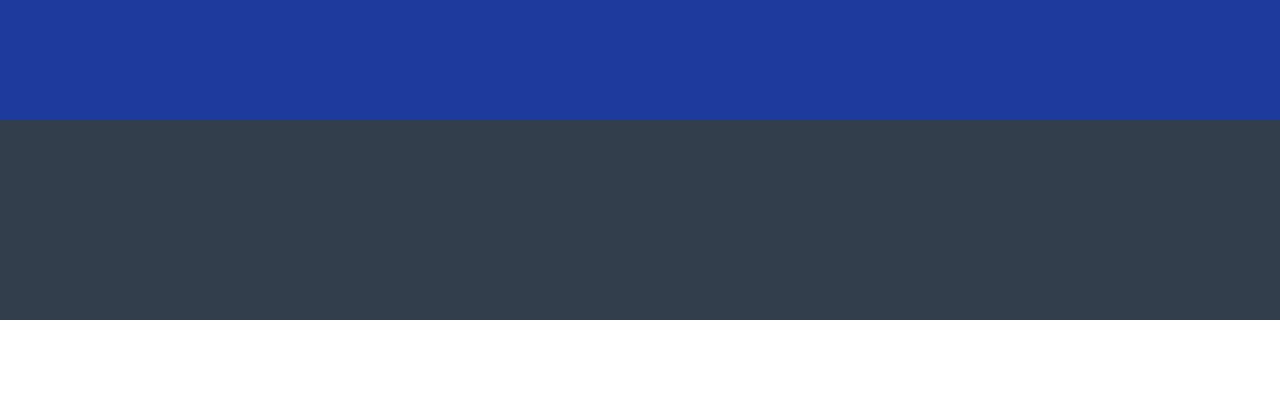
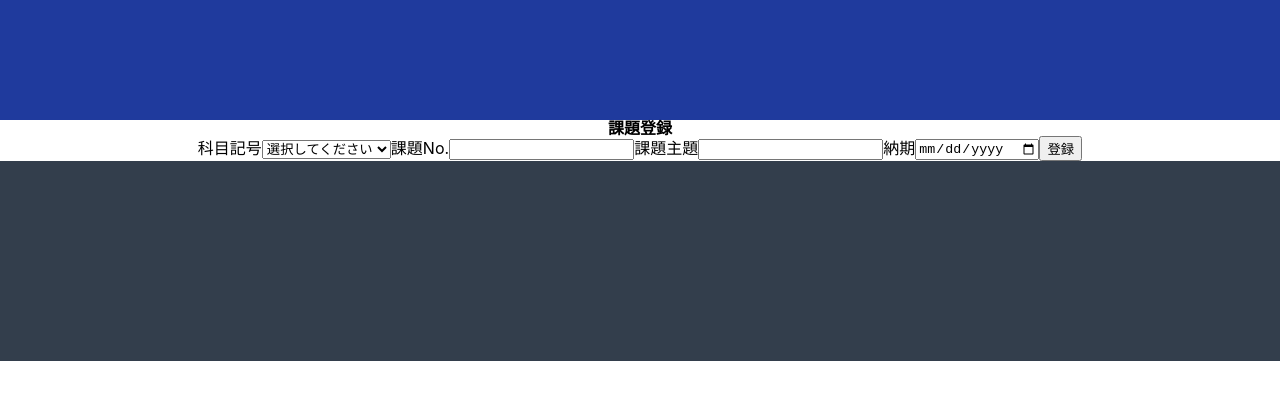
Before and after one commit to ess4536/hw_input, a React (Create React App) app: page / in a window 1280 px wide. Shown: the top 400 px of the page. Built offline with nearby package versions, Linux system fonts and the light colour scheme.

Commit message:
add basic function

```diff
--- a/src/components/MyForm.js
+++ b/src/components/MyForm.js
@@ -1,10 +1,72 @@
 import React from 'react';
+import '../assets/MyForm.css';
 
 export default class MyForm extends React.Component {
+
+  state={
+    subjectCode: "",
+    hwNo: "",
+    title: "",
+    deadline: "",
+  }
+
+  handleChange = (e) => {
+    this.setState({[e.target.name]: e.target.value});
+  }
+
+  handleClick = () => {
+    console.log(this.state);
+  }
+
   render(){
     return (
-      <div>
-
+      <div className="input-page">
+        <div className="wrap">
+          <div className="container">
+            <h1><span className="bd-left"></span>課題登録</h1>
+            <label htmlFor="subjectCode">
+              <span className="label">科目記号</span>
+              <select
+                id="subjectCode"
+                name="subjectCode"
+                value={this.state.subjectCode}
+                onChange={this.handleChange}>
+                <option value="" hidden>選択してください</option>
+                <option value="JV27">JV27</option>
+                <option value="SD25">SD25</option>
+                <option value="DB25">DB25</option>
+              </select>
+            </label>
+            <label htmlFor="hwNo">
+              <span className="label">課題No.</span>
+              <input
+                id="hwNo"
+                type="number"
+                name="hwNo"
+                value={this.state.hwNo}
+                onChange={this.handleChange} />
+            </label>
+            <label htmlFor="title">
+              <span className="label">課題主題</span>
+              <input
+                id="title"
+                type="text"
+                name="title"
+                value={this.state.title}
+                onChange={this.handleChange} />
+            </label>
+            <label htmlFor="deadline">
+              <span className="label">納期</span>
+              <input
+                id="deadline"
+                type="date"
+                name="deadline"
+                value={this.state.deadline}
+                onChange={this.handleChange} />
+            </label>
+            <button className="btn" onClick={this.handleClick}>登録</button>
+          </div>
+        </div>
       </div>
     );
   }
```
